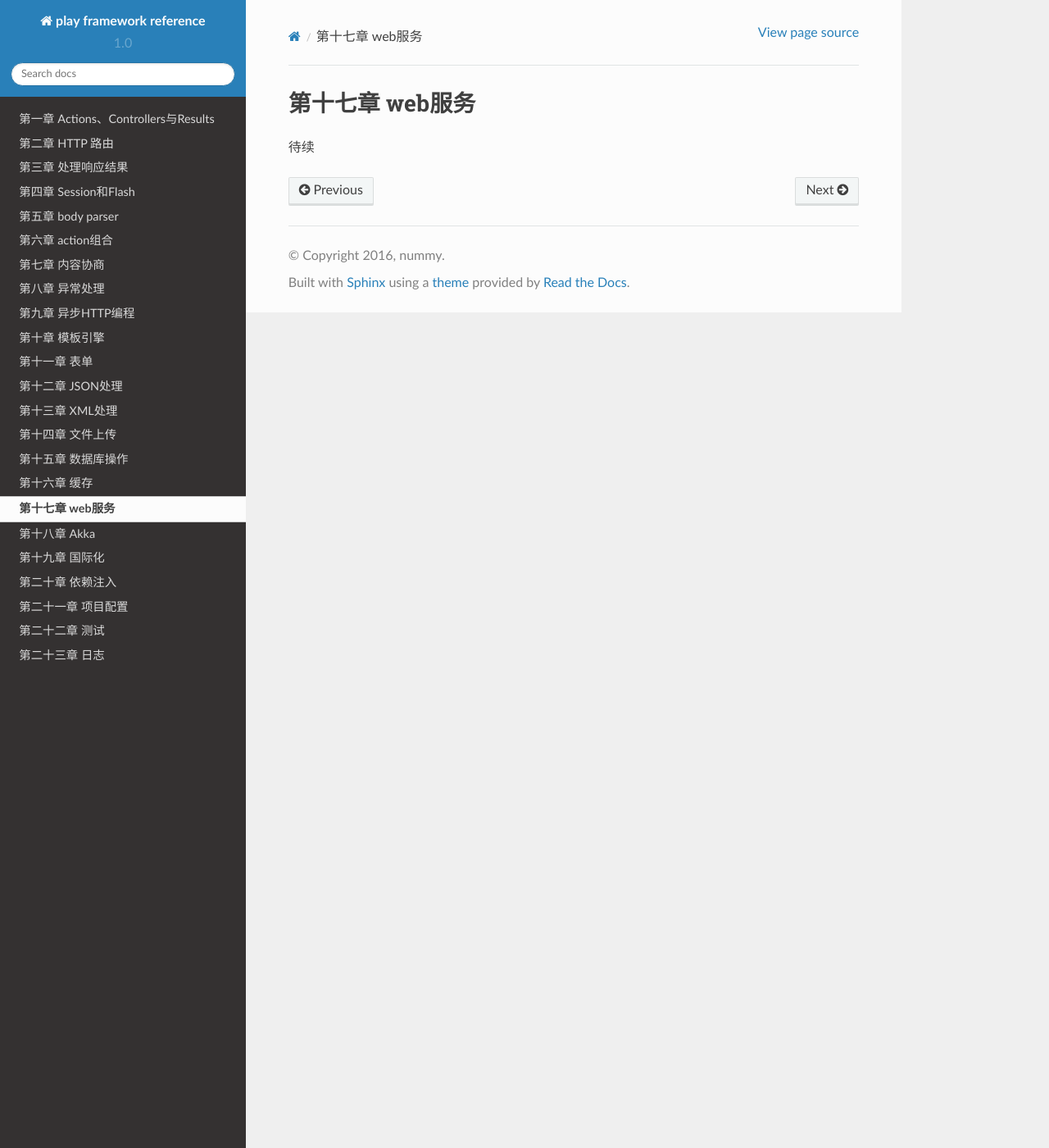
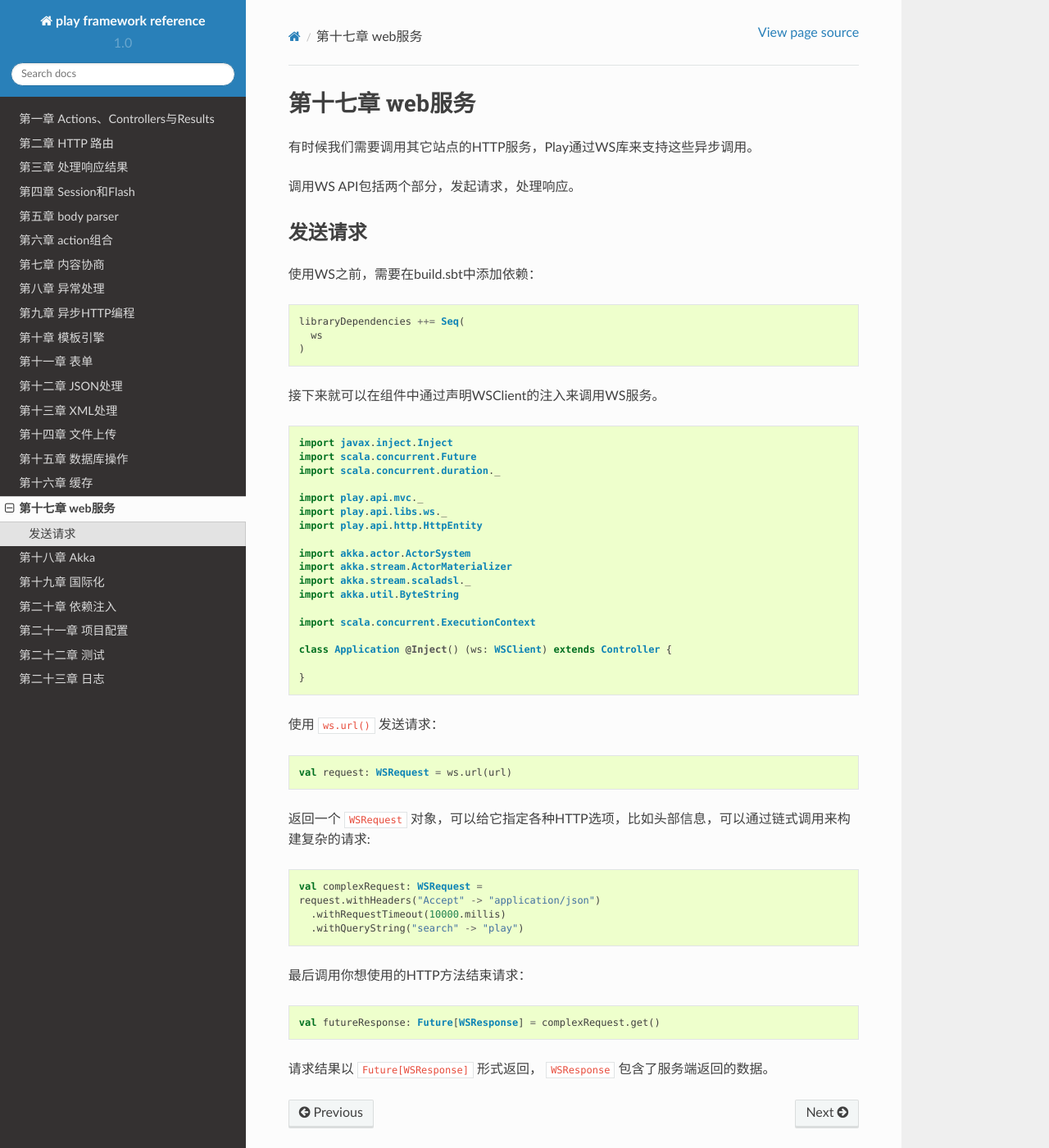
Before and after one commit to nummy/play-framework-reference, a Sphinx documentation site: the page built from source/chapter/web_services.rst, in a window 1280 px wide and 1400 px high. Shown: the whole window at 82% size. Built offline with Sphinx 7.4.7 and the Read the Docs theme 2.0.0, drawn with Linux system fonts in a browser that asks for light colours.

Commit message:
Update web_services.rst

```diff
--- a/source/chapter/web_services.rst
+++ b/source/chapter/web_services.rst
@@ -1,4 +1,63 @@
 第十七章 web服务
 ===============
 
-待续
+有时候我们需要调用其它站点的HTTP服务，Play通过WS库来支持这些异步调用。
+
+调用WS API包括两个部分，发起请求，处理响应。
+
+发送请求
+--------
+
+使用WS之前，需要在build.sbt中添加依赖：
+
+.. code-block:: scala
+
+  libraryDependencies ++= Seq(
+    ws
+  )
+
+接下来就可以在组件中通过声明WSClient的注入来调用WS服务。
+
+.. code-block:: scala
+
+  import javax.inject.Inject
+  import scala.concurrent.Future
+  import scala.concurrent.duration._
+
+  import play.api.mvc._
+  import play.api.libs.ws._
+  import play.api.http.HttpEntity
+
+  import akka.actor.ActorSystem
+  import akka.stream.ActorMaterializer
+  import akka.stream.scaladsl._
+  import akka.util.ByteString
+
+  import scala.concurrent.ExecutionContext
+
+  class Application @Inject() (ws: WSClient) extends Controller {
+
+  }
+
+使用 ``ws.url()`` 发送请求：
+
+.. code-block:: scala
+
+   val request: WSRequest = ws.url(url)
+
+返回一个 ``WSRequest`` 对象，可以给它指定各种HTTP选项，比如头部信息，可以通过链式调用来构建复杂的请求:
+
+.. code-block:: scala
+
+  val complexRequest: WSRequest =
+  request.withHeaders("Accept" -> "application/json")
+    .withRequestTimeout(10000.millis)
+    .withQueryString("search" -> "play")
+
+最后调用你想使用的HTTP方法结束请求：
+
+.. code-block:: scala
+
+  val futureResponse: Future[WSResponse] = complexRequest.get()
+
+请求结果以 ``Future[WSResponse]`` 形式返回， ``WSResponse`` 包含了服务端返回的数据。
```
